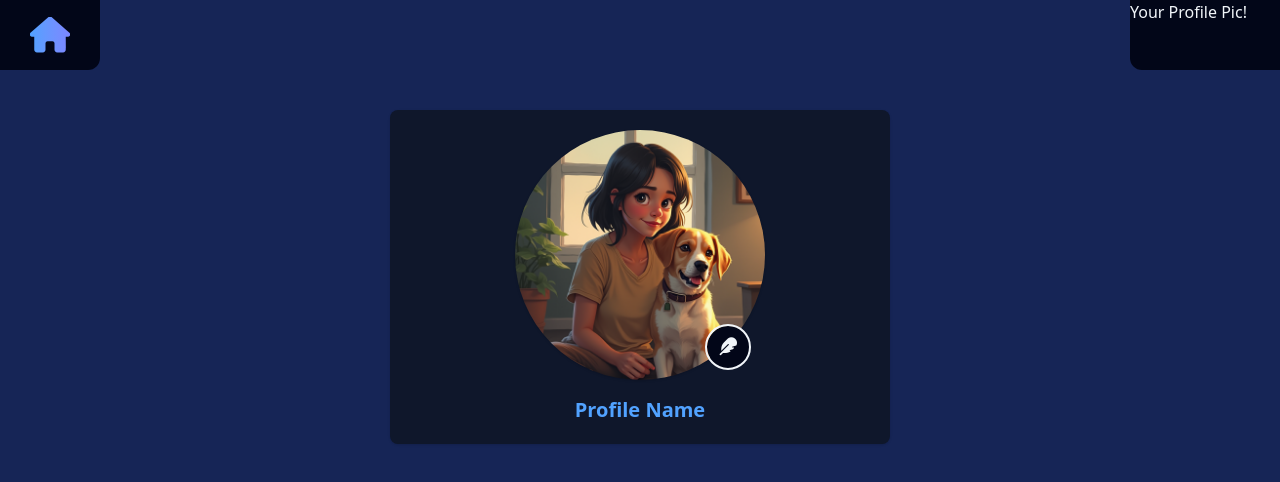
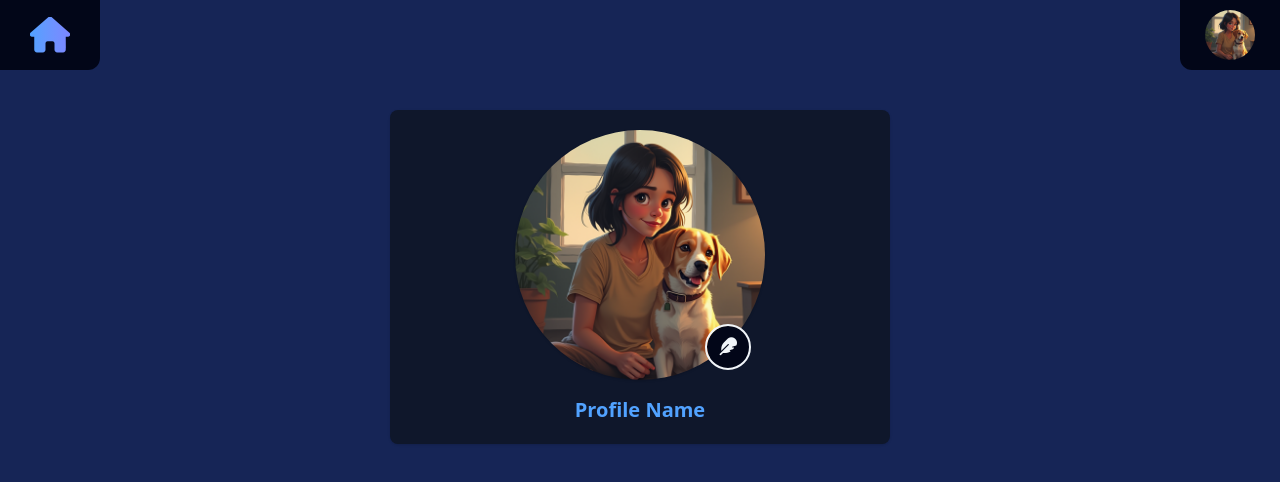
Before and after one commit to 2Rovian/movie-finder, a React (Vite) app in the folder client-side/: page /profile-page in a window 1280 px wide. Shown: the top 482 px of the page. Built offline with nearby package versions, Linux system fonts and the light colour scheme.

Commit message:
alterando a profilepagenavbar

```diff
--- a/client-side/src/components/ProfilePageNavbar.jsx
+++ b/client-side/src/components/ProfilePageNavbar.jsx
@@ -1,7 +1,7 @@
 import React from 'react'
 import { Link } from 'react-router-dom'
 
-function ProfilePageNavbar() {
+function ProfilePageNavbar({ profilePic }) {
     return (
         <div className='h-[70px] relative'>
             <div className='absolute h-full w-[100px] bg-slate-950 items-center flex justify-center rounded-br-xl'>
@@ -10,7 +10,11 @@ function ProfilePageNavbar() {
                 </Link>
             </div>
 
-            <div className='bg-slate-950 w-[150px] absolute right-0 h-full rounded-bl-xl text-slate-100'>Your Profile Pic!</div>
+            <div className='bg-slate-950 w-[100px] absolute right-0 h-full rounded-bl-xl text-slate-100 flex justify-center items-center'>
+                <span className=''>
+                    <img src={profilePic} alt="profile-pic" className='size-[50px] rounded-full hover:outline cursor-pointer duration-150 ease-in-out' />
+                </span>
+            </div>
 
         </div>
     )
--- a/client-side/src/pages/ProfilePage.jsx
+++ b/client-side/src/pages/ProfilePage.jsx
@@ -15,24 +15,16 @@ function ProfilePage() {
     const [profilePics] = useState([pfp1, pfp2, pfp3, pfp4, pfp5, pfp6])
 
     const prevPfp = () => {
-        if (currentIndex == 0) {
-            setCurrentIndex(5)
-        } else {
-            setCurrentIndex(currentIndex + 1)
-        }
-    }
+        setCurrentIndex((prevIndex) => ( prevIndex === 0 ? profilePics.length - 1 : prevIndex - 1 ));
+    };
 
     const nextPfp = () => {
-        if(currentIndex == 5){
-            setCurrentIndex(0)
-        } else{
-            setCurrentIndex(currentIndex + 1)
-        }
-    }
+        setCurrentIndex((prevIndex) => (prevIndex === profilePics.length - 1 ? 0 : prevIndex + 1));
+    };
 
     return (
         <div>
-            <ProfilePageNavbar />
+            <ProfilePageNavbar profilePic={profilePics[currentIndex]}/>
             <div className='w-[400px] h-fit lg:w-[500px] mx-auto mt-[40px] bg-slate-900 rounded-lg text-blue-400 shadow'>
                 <div className='flex py-5 flex-col items-center gap-y-4'>
                     <div className='relative'>
```
